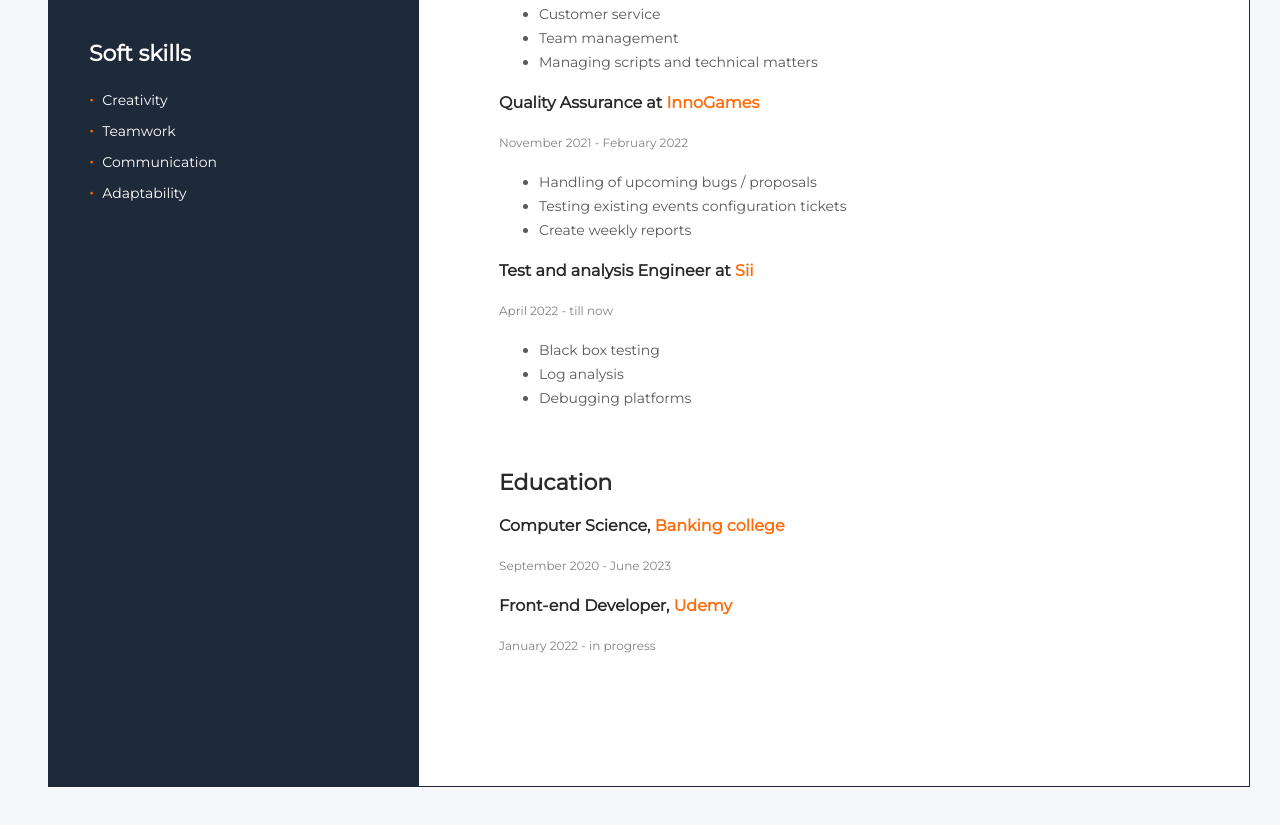
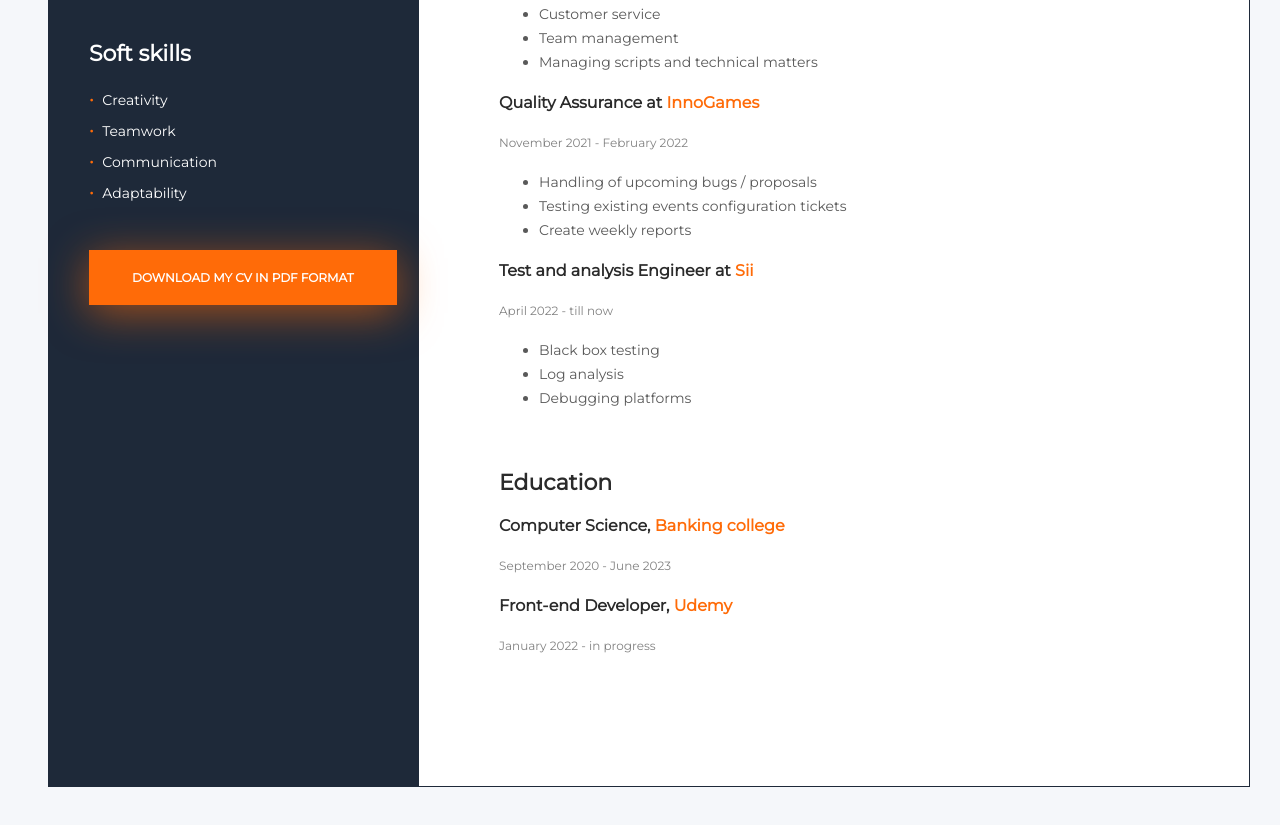
Before and after one commit to Oski19936/cv-online, a plain HTML site: page index.html in a window 1280 px wide. Shown: the part 945-1770 px from the top of the page. Drawn offline with nearby package versions, Linux system fonts and the light colour scheme.

Commit message:
Changed pdf file

```diff
--- a/index.html
+++ b/index.html
@@ -66,9 +66,9 @@
           <li class="skills-item">Adaptability</li>
         </ul>
       </section>
-      <!-- <section class="widget">
+      <section class="widget">
         <a class="widget-link" href="Oskar_Drygalski.pdf" download>Download my CV in PDF format</a>
-      </section> -->
+      </section>
     </aside>
     <div class="right-side">
       <section class="bio">
```
Also changed, not shown: 1 other file.
